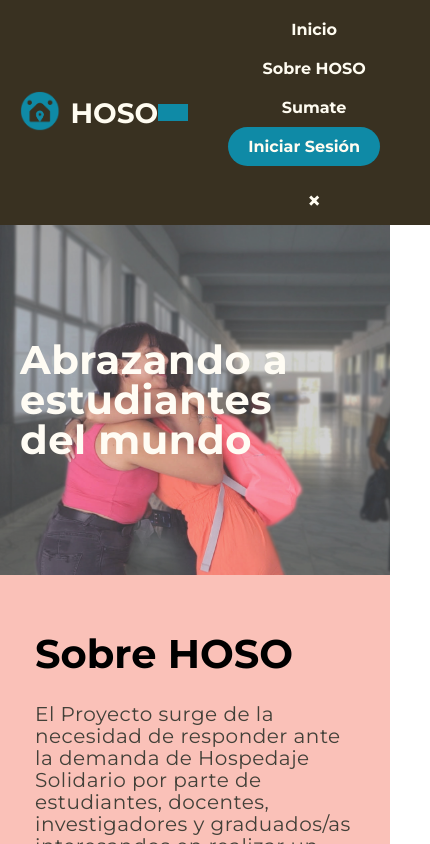
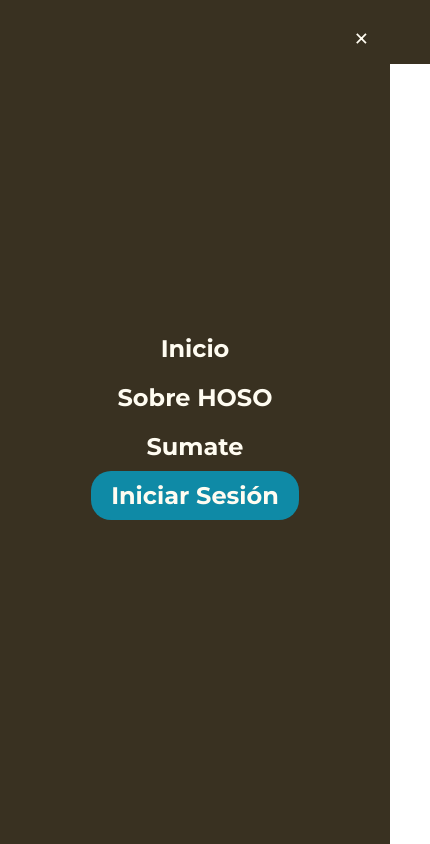
Before and after one commit to nicomedina88/HOSOsite, a React (Create React App) app: page / in a window 390 px wide. Both pictures are taken after a click on the element 365 px from the left and 32 px from the top of the page. Shown: the top 844 px of the page, 430 px wide, since content can reach past the window. Built offline with nearby package versions, Linux system fonts and the light colour scheme.

Commit message:
menu hamburguesa

```diff
--- /dev/null
+++ b/src/componentes/Header/HamburgerMenu.css
@@ -0,0 +1,85 @@
+/* HamburgerMenu.css */
+.nav {
+    display: none;
+    position: fixed;
+    top: 0;
+    left: 0;
+    width: 100%;
+    height: 100%;
+    background-color: #393121;
+    z-index: 999;
+    overflow: auto;
+    flex-direction: column;
+    align-items: center;
+    justify-content: center;
+  }
+
+  .nav.open {
+    display: flex;
+  }
+
+  .nav ul {
+    list-style: none;
+    padding: 0;
+    margin: 0;
+    text-align: center;
+  }
+
+  .nav ul li {
+    margin: 20px 0;
+  }
+
+  .nav a {
+    color: #FFFCF1;
+    text-decoration: none;
+    font-weight: bold;
+    font-size: 24px;
+  }
+
+  .nav a:hover {
+    color: #0F8AA6;
+  }
+
+  .login-button {
+    background-color: #0F8AA6;
+    color: #FFFCF1;
+    border: none;
+    padding: 10px 20px;
+    cursor: pointer;
+    border-radius: 20px;
+  }
+
+  .close-button {
+    color: #FFFCF1;
+    font-size: 30px;
+    cursor: pointer;
+    position: absolute;
+    top: 20px;
+    right: 20px;
+  }
+
+  @media screen and (max-width: 768px) {
+    .menu-button {
+      display: block;
+    }
+
+    .menu-button.active .bar:nth-child(1) {
+      transform: rotate(45deg) translate(5px, 5px);
+    }
+
+    .menu-button.active .bar:nth-child(2) {
+      opacity: 0;
+    }
+
+    .menu-button.active .bar:nth-child(3) {
+      transform: rotate(-45deg) translate(5px, -5px);
+    }
+
+    .bar {
+      width: 30px;
+      height: 3px;
+      background-color: #FFFCF1;
+      margin: 6px 0;
+      transition: 0.4s;
+    }
+  }
--- /dev/null
+++ b/src/componentes/Header/HamburgerMenu.jsx
@@ -0,0 +1,27 @@
+import React from 'react';
+import { Link } from 'react-router-dom';
+import './HamburgerMenu.css';
+
+function HamburgerMenu({ menuOpen, handleMenuClick, closeMenu }) {
+  return (
+    <nav className={`nav ${menuOpen ? 'open' : ''}`}>
+      <ul>
+        <li>
+          <Link to="/" onClick={handleMenuClick}>Inicio</Link>
+        </li>
+        <li>
+          <Link to="sobre-hoso" onClick={handleMenuClick}>Sobre HOSO</Link>
+        </li>
+        <li>
+          <Link to="sumate" onClick={handleMenuClick}>Sumate</Link>
+        </li>
+        <li>
+          <Link to="login" onClick={handleMenuClick} className="login-button">Iniciar Sesión</Link>
+        </li>
+      </ul>
+      <div className="close-button" onClick={closeMenu}>&times;</div>
+    </nav>
+  );
+}
+
+export default HamburgerMenu;
--- a/src/componentes/Header/Header.css
+++ b/src/componentes/Header/Header.css
@@ -1,3 +1,4 @@
+/* Header.css */
 .header {
   background-color: #393121;
   color: #FFFCF1;
@@ -14,6 +15,8 @@
 .logo {
   display: flex;
   align-items: center;
+  font-weight: bold;
+
 }
 
 .logo img {
@@ -21,7 +24,11 @@
   margin-right: 10px; /* Agrega un espacio entre el logo y el texto "HOSO" */
 }
 
-  .nav ul {
+.desktop-nav {
+  display: none; /* Oculta la navegación de escritorio por defecto en móvil */
+}
+
+.desktop-nav ul {
   list-style: none;
   padding: 0;
   margin: 0;
@@ -29,16 +36,22 @@
   align-items: center; /* Alinea verticalmente los elementos */
 }
 
-  .nav li {
+.desktop-nav li {
   margin-left: 20px; /* Agrega espacio entre elementos de navegación */
 }
 
-  .nav li:last-child {
+.desktop-nav li:last-child {
   margin-right: 20px; /* Añade un margen derecho al último elemento para separarlo del botón */
 }
 
-  .nav {
-    margin-left: auto; /* Alinear a la derecha */
+.desktop-nav a {
+  color: #FFFCF1;
+  text-decoration: none; /* Elimina la subrayado de los enlaces */
+  font-weight: bold;
+}
+
+.desktop-nav a:hover {
+  color: #0F8AA6;
 }
 
 .login-button {
@@ -48,28 +61,6 @@
   padding: 10px 20px;
   cursor: pointer;
   border-radius: 20px; /* Botón más redondeado */
-  }
-
-  .nav a {
-    color: #FFFCF1;
-    text-decoration: none; /* Elimina la subrayado de los enlaces */
-    font-weight: bold;
-  }
-
-  .nav a:hover {
-    color: #0F8AA6;
-  }
-
-  body {
-    font-family: 'Montserrat', sans-serif;
-  }
-
-  .header {
-    font-weight: bold;
-  }
-
-  .bold-text {
-    font-weight: bold;
 }
 
 .menu-button {
@@ -83,44 +74,8 @@
 
 /* Estilos para la versión móvil */
 @media screen and (max-width: 768px) {
-
-  .header {
-    background-color: #393121;
-    color: #FFFCF1;
-    display: flex;
-    justify-content: space-between;
-    align-items: center;
-    position: sticky;
-    top: 0;
-    width: 100%;
-  }
-
-  .nav {
-    display: none;
-    position: relative;
-    top: 0;
-    left: 0;
-    width: 95%;
-    height: 100%;
-    background-color: #393121;
-    z-index: 999;
-    overflow: visible;
-  }
-
-  .nav.open {
-    display: flex;
-    flex-direction: column;
-    align-items: center;
-  }
-
-  .nav ul {
-    flex-direction: column;
-  }
-
-  .nav ul li {
-    margin: 10px 0;
-    text-align: center;
-    width: 100%; /* Añade esta regla para forzar que ocupen todo el ancho disponible */
+  .desktop-nav {
+    display: none; /* Asegura que la navegación de escritorio no se muestre en móvil */
   }
 
   .menu-button {
@@ -128,36 +83,79 @@
     cursor: pointer;
     margin-right: 30px;
   }
-  .menu-button ul{
-    flex-direction: column;
-  }
+
   .close-button {
+    display: block;
     color: #FFFCF1;
     font-size: 24px;
     cursor: pointer;
-    margin-top: 20px;
-    display: block;
+    position: absolute;
+    top: 20px;
+    right: 20px;
   }
 
-  .menu-button.active .bar:nth-child(1),
-  .menu-button.active .bar:nth-child(3) {
-    transform: translateY(7px) rotate(45deg); /* Ajusta la animación del icono de hamburguesa */
+  .nav {
     display: none;
+    position: fixed;
+    top: 0;
+    left: 0;
+    width: 100%;
+    height: 100%;
+    background-color: #393121;
+    z-index: 999;
+    overflow: auto;
+    flex-direction: column;
+    align-items: center;
+    justify-content: center;
   }
 
-  .menu-button.active .bar:nth-child(2) {
-    opacity: 0; /* Desvanece el segundo trazo del icono de hamburguesa cuando está abierto */
+  .nav.open {
+    display: flex;
   }
 
-  .menu-button.active .bar {
-    background-color: #FFFCF1; /* Color de las barras del icono de hamburguesa cuando está activo */
+  .nav ul {
+    list-style: none;
+    padding: 0;
+    margin: 0;
+    text-align: center;
   }
 
-  .bar {
-    height: 5px;
-    width: 30px;
-    background-color: #FFFCF1; /* Color de las barras del icono de hamburguesa */
-    margin: 6px 0;
-    transition: 0.4s; /* Agrega una transición suave a las barras del icono de hamburguesa */
+  .nav ul li {
+    margin: 20px 0;
+  }
+
+  .nav a {
+    color: #FFFCF1;
+    text-decoration: none;
+    font-weight: bold;
+    font-size: 24px;
+  }
+
+  .nav a:hover {
+    color: #0F8AA6;
+  }
+
+  .login-button {
+    background-color: #0F8AA6;
+    color: #FFFCF1;
+    border: none;
+    padding: 10px 20px;
+    cursor: pointer;
+    border-radius: 20px;
   }
 }
+
+/* Estilos para la versión de escritorio */
+@media screen and (min-width: 769px) {
+  .desktop-nav {
+    display: flex; /* Muestra la navegación de escritorio en pantallas grandes */
+  }
+
+  .menu-button {
+    display: none; /* Oculta el botón de menú en la versión de escritorio */
+  }
+
+  .nav {
+    display: none; /* Oculta el menú hamburguesa en pantallas grandes */
+  }
+}
--- a/src/componentes/Header/Header.jsx
+++ b/src/componentes/Header/Header.jsx
@@ -2,6 +2,7 @@
 import './Header.css';
 import logo from '../../img/hoso1.png';
 import { Link } from 'react-router-dom';
+import HamburgerMenu from './HamburgerMenu';
 
 function Header() {
   const [menuOpen, setMenuOpen] = useState(false);
@@ -27,33 +28,23 @@
         <div className="bar"></div>
         <div className="bar"></div>
       </div>
-      <nav className={`nav ${menuOpen ? 'open' : ''}`}>
+      <nav className="desktop-nav">
         <ul>
           <li>
-            <Link to="/" onClick={handleMenuClick}>
-              Inicio
-            </Link>
+            <Link to="/">Inicio</Link>
           </li>
           <li>
-            <Link to="sobre-hoso" onClick={handleMenuClick}>
-              Sobre HOSO
-            </Link>
+            <Link to="/sobre-hoso">Sobre HOSO</Link>
           </li>
           <li>
-            <Link to="sumate" onClick={handleMenuClick}>
-              Sumate
-            </Link>
+            <Link to="/sumate">Sumate</Link>
           </li>
           <li>
-            <Link to="login" onClick={handleMenuClick} className="login-button">
-              Iniciar Sesión
-            </Link>
+            <Link to="/login" className="login-button">Iniciar Sesión</Link>
           </li>
         </ul>
-        <div className="close-button" onClick={closeMenu}>
-          &times; {/* Esto es una 'X' para cerrar el menú */}
-        </div>
       </nav>
+      <HamburgerMenu menuOpen={menuOpen} handleMenuClick={handleMenuClick} closeMenu={closeMenu} />
     </header>
   );
 }
```
Also changed, not shown: src/componentes/Alojamientos/Alojamientos.css (+46 -85 lines), src/componentes/Alojamientos/Alojamientos.jsx (+28 -39 lines). Lines whose indentation alone changed are shown as unchanged.
